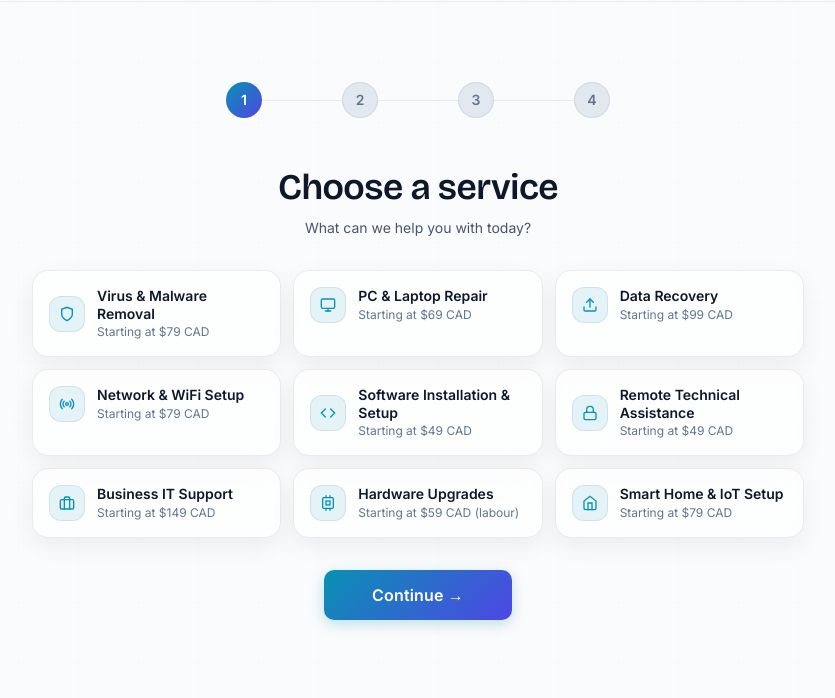
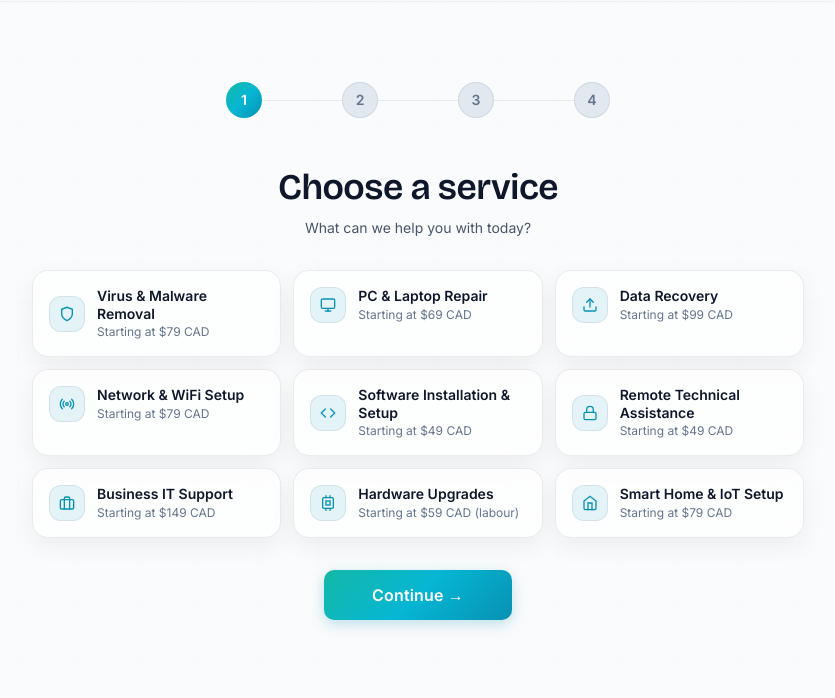
Before and after one commit to vcaresaurabh/nexisconetwork.ca, a PHP site: page /book in a window 1280 px wide. Shown: the part 493-1191 px from the top of the page, without its empty margins (222-1057 px from the left). Run offline with PHP 8.4, Linux system fonts and the light colour scheme; style sheets or scripts are compiled from the project's sources; some libraries are stand-ins or nearby versions; some web fonts are replaced.

Commit message:
feat(ui): logo redesign, carousel fix, typewriter, turquoise services bg
- Redesign logo SVG → N-shaped network graph with turquoise gradient (navbar, preloader, footer)
- Fix testimonial carousel: replace gsap position:absolute with flex+translateX
- Replace hero ticker CSS with JS typewriter cycling 5 service phrases
- Apply text-gradient-turquoise to hero "Seamless Support"
- Restyle services section: gradient-mesh-services + two drift orbs
- Update particles.js colorLine → teal-500 (20,184,166)
- Add .gradient-mesh-services CSS class; rebuild app.css

Co-Authored-By: Claude Sonnet 4.6 <noreply@anthropic.com>

```diff
--- a/public_html/assets/js/app.js
+++ b/public_html/assets/js/app.js
@@ -602,17 +602,9 @@ function initTestimonialsCarousel() {
   let autoTimer = null;
 
   function goTo(index) {
-    cards.forEach((c, i) => {
-      gsap.to(c, {
-        opacity: i === index ? 1 : 0,
-        scale:   i === index ? 1 : 0.96,
-        duration: 0.55,
-        ease: 'power2.inOut',
-        pointerEvents: i === index ? 'auto' : 'none',
-      });
-    });
+    track.style.transform = `translateX(-${index * 100}%)`;
 
-    // Update dots — both class and inline style (pill effect)
+    // Update dots — pill effect
     carousel.querySelectorAll('.carousel-dot').forEach((d, i) => {
       const active = i === index;
       d.classList.toggle('active', active);
@@ -636,7 +628,6 @@ function initTestimonialsCarousel() {
   }
 
   // Init
-  gsap.set(cards, { opacity: 0, scale: 0.96, position: 'absolute', top: 0, left: 0, width: '100%' });
   goTo(0);
   startAuto();
 
@@ -698,6 +689,32 @@ function initHeroBlobs() {
     requestAnimationFrame(tick);
   }
   tick();
+}
+
+/* ================================================================
+   HERO TYPEWRITER
+   ================================================================ */
+function initHeroTypewriter() {
+  const el = document.getElementById('hero-typewriter');
+  if (!el) return;
+
+  const phrases = ['computer repair', 'virus removal', 'network setup', 'data recovery', 'business IT'];
+  let idx = 0;
+
+  function cycle() {
+    idx = (idx + 1) % phrases.length;
+    el.style.opacity = '0';
+    el.style.transform = 'translateY(6px)';
+    setTimeout(() => {
+      el.textContent = phrases[idx];
+      el.style.transition = 'opacity 0.4s ease, transform 0.4s ease';
+      el.style.opacity = '1';
+      el.style.transform = 'translateY(0)';
+    }, 400);
+  }
+
+  el.style.transition = 'opacity 0.4s ease, transform 0.4s ease';
+  setInterval(cycle, 3500);
 }
 
 /* ================================================================
@@ -992,6 +1009,7 @@ function initAll() {
   initKenBurns();
   initClipReveals();
   initTestimonialsCarousel();
+  initHeroTypewriter();
   initHeroBlobs();
   initPageTransitions();
   initMembershipToggle();
--- a/public_html/assets/js/particles.js
+++ b/public_html/assets/js/particles.js
@@ -23,7 +23,7 @@
     dotOpacityMax:   0.55,
     lineOpacityMax:  0.10,
     colorDot:        '8, 145, 178',     // RGB for particles (cyan-600 — visible on light)
-    colorLine:       '79, 70, 229',     // RGB for lines (indigo-600)
+    colorLine:       '20, 184, 166',     // RGB for lines (teal-500 — turquoise)
     speedMin:        0.12,
     speedMax:        0.35,
   };
--- a/public_html/partials/footer.php
+++ b/public_html/partials/footer.php
@@ -78,9 +78,24 @@
         <div class="col-span-2 md:col-span-4 lg:col-span-2">
           <a href="/" class="flex items-center gap-2.5 mb-4" aria-label="Home">
             <svg width="32" height="32" viewBox="0 0 36 36" fill="none" aria-hidden="true">
-              <path d="M4 30 L4 6 L18 18 L32 6 L32 30" stroke="#0891B2" stroke-width="2.5"
-                    stroke-linecap="round" stroke-linejoin="round" fill="none"/>
-              <circle cx="18" cy="18" r="2.5" fill="#4F46E5"/>
+              <defs>
+                <linearGradient id="ft-lg" x1="9" y1="8" x2="27" y2="28" gradientUnits="userSpaceOnUse">
+                  <stop offset="0%" stop-color="#14B8A6"/>
+                  <stop offset="100%" stop-color="#0891B2"/>
+                </linearGradient>
+                <linearGradient id="ft-ng" x1="9" y1="8" x2="27" y2="28" gradientUnits="userSpaceOnUse">
+                  <stop offset="0%" stop-color="#2DD4BF"/>
+                  <stop offset="100%" stop-color="#0891B2"/>
+                </linearGradient>
+              </defs>
+              <line x1="9" y1="28" x2="9" y2="8"  stroke="url(#ft-lg)" stroke-width="2.2" stroke-linecap="round"/>
+              <line x1="9" y1="8"  x2="27" y2="28" stroke="url(#ft-lg)" stroke-width="2.2" stroke-linecap="round"/>
+              <line x1="27" y1="8" x2="27" y2="28" stroke="url(#ft-lg)" stroke-width="2.2" stroke-linecap="round"/>
+              <circle cx="9"  cy="8"  r="2.5" fill="url(#ft-ng)"/>
+              <circle cx="9"  cy="28" r="2"   fill="#06B6D4" opacity="0.85"/>
+              <circle cx="27" cy="8"  r="2"   fill="#14B8A6" opacity="0.85"/>
+              <circle cx="27" cy="28" r="2.5" fill="url(#ft-ng)"/>
+              <circle cx="18" cy="18" r="1.5" fill="#06B6D4" opacity="0.55"/>
             </svg>
             <span class="text-lg font-semibold" style="font-family:'General Sans',sans-serif">
               Nexisco <span style="color:var(--accent)">Network</span>
--- a/public_html/partials/head.php
+++ b/public_html/partials/head.php
@@ -240,14 +240,29 @@ if (empty($_SESSION['csrf_token'])) {
 
 <!-- ── Preloader ──────────────────────────────────────────────── -->
 <div id="preloader" role="status" aria-label="Loading Nexisco Network">
-  <!-- Logo: replace with real SVG -->
   <svg id="preloader-logo" width="64" height="64" viewBox="0 0 64 64" fill="none"
        xmlns="http://www.w3.org/2000/svg" style="opacity:0" aria-hidden="true">
-    <path id="preloader-logo-path"
-      d="M8 56 L8 8 L32 32 L56 8 L56 56"
-      stroke="#0891B2" stroke-width="3" stroke-linecap="round" stroke-linejoin="round"
-      fill="none"/>
-    <circle cx="32" cy="32" r="4" fill="#0891B2" opacity="0.6"/>
+    <defs>
+      <linearGradient id="pre-lg" x1="16" y1="14" x2="48" y2="50" gradientUnits="userSpaceOnUse">
+        <stop offset="0%" stop-color="#14B8A6"/>
+        <stop offset="100%" stop-color="#0891B2"/>
+      </linearGradient>
+      <linearGradient id="pre-ng" x1="16" y1="14" x2="48" y2="50" gradientUnits="userSpaceOnUse">
+        <stop offset="0%" stop-color="#2DD4BF"/>
+        <stop offset="100%" stop-color="#0891B2"/>
+      </linearGradient>
+    </defs>
+    <!-- N strokes -->
+    <line x1="16" y1="50" x2="16" y2="14" stroke="url(#pre-lg)" stroke-width="3.5" stroke-linecap="round"/>
+    <line x1="16" y1="14" x2="48" y2="50" stroke="url(#pre-lg)" stroke-width="3.5" stroke-linecap="round"/>
+    <line x1="48" y1="14" x2="48" y2="50" stroke="url(#pre-lg)" stroke-width="3.5" stroke-linecap="round"/>
+    <!-- Corner nodes -->
+    <circle cx="16" cy="14" r="4.5" fill="url(#pre-ng)"/>
+    <circle cx="16" cy="50" r="3.5" fill="#06B6D4" opacity="0.85"/>
+    <circle cx="48" cy="14" r="3.5" fill="#14B8A6" opacity="0.85"/>
+    <circle cx="48" cy="50" r="4.5" fill="url(#pre-ng)"/>
+    <!-- Centre pulse -->
+    <circle cx="32" cy="32" r="2.5" fill="#06B6D4" opacity="0.55"/>
   </svg>
 
   <div class="preloader-bar-track" style="width:200px;height:2px;background:rgba(15,23,42,0.08);border-radius:1px;overflow:hidden">
--- a/public_html/partials/navbar.php
+++ b/public_html/partials/navbar.php
@@ -14,12 +14,30 @@ $services = $SERVICES ?? [];
 
     <!-- ── Logo ──────────────────────────────────────────────── -->
     <a href="/" class="flex items-center gap-3 group" aria-label="Nexisco Network — Home">
-      <!-- Inline SVG logo mark -->
+      <!-- N-shaped network graph logo mark -->
       <svg width="36" height="36" viewBox="0 0 36 36" fill="none" xmlns="http://www.w3.org/2000/svg"
            class="transition-transform duration-300 group-hover:scale-110" aria-hidden="true">
-        <path d="M4 30 L4 6 L18 18 L32 6 L32 30" stroke="#0891B2" stroke-width="2.5"
-              stroke-linecap="round" stroke-linejoin="round" fill="none"/>
-        <circle cx="18" cy="18" r="2.5" fill="#4F46E5"/>
+        <defs>
+          <linearGradient id="logo-lg" x1="9" y1="8" x2="27" y2="28" gradientUnits="userSpaceOnUse">
+            <stop offset="0%" stop-color="#14B8A6"/>
+            <stop offset="100%" stop-color="#0891B2"/>
+          </linearGradient>
+          <linearGradient id="logo-ng" x1="9" y1="8" x2="27" y2="28" gradientUnits="userSpaceOnUse">
+            <stop offset="0%" stop-color="#2DD4BF"/>
+            <stop offset="100%" stop-color="#0891B2"/>
+          </linearGradient>
+        </defs>
+        <!-- N strokes -->
+        <line x1="9" y1="28" x2="9" y2="8"  stroke="url(#logo-lg)" stroke-width="2.2" stroke-linecap="round"/>
+        <line x1="9" y1="8"  x2="27" y2="28" stroke="url(#logo-lg)" stroke-width="2.2" stroke-linecap="round"/>
+        <line x1="27" y1="8" x2="27" y2="28" stroke="url(#logo-lg)" stroke-width="2.2" stroke-linecap="round"/>
+        <!-- Corner nodes -->
+        <circle cx="9"  cy="8"  r="2.5" fill="url(#logo-ng)"/>
+        <circle cx="9"  cy="28" r="2"   fill="#06B6D4" opacity="0.85"/>
+        <circle cx="27" cy="8"  r="2"   fill="#14B8A6" opacity="0.85"/>
+        <circle cx="27" cy="28" r="2.5" fill="url(#logo-ng)"/>
+        <!-- Centre pulse node -->
+        <circle cx="18" cy="18" r="1.5" fill="#06B6D4" opacity="0.55"/>
       </svg>
       <span class="font-semibold text-[1.125rem] tracking-tight" style="font-family:'General Sans',sans-serif">
         Nexisco <span style="color:var(--accent)">Network</span>
--- a/src/input.css
+++ b/src/input.css
@@ -19,9 +19,10 @@
   --color-bg-tertiary:   #E2E8F0;
   --color-bg-card:       #FFFFFF;
 
-  --color-accent:        #0891B2;     /* cyan-600 */
-  --color-accent-2:      #4F46E5;     /* indigo-600 */
-  --color-accent-glow:   rgba(8, 145, 178, 0.18);
+  --color-accent:        #0891B2;     /* cyan-600 — primary brand */
+  --color-accent-2:      #14B8A6;     /* teal-500 — turquoise sibling */
+  --color-accent-3:      #4F46E5;     /* indigo-600 — secondary for variety */
+  --color-accent-glow:   rgba(20, 184, 166, 0.20);
 
   --color-text-primary:   #0F172A;    /* slate-900 */
   --color-text-secondary: #475569;    /* slate-600 */
@@ -56,12 +57,16 @@
   --bg-tertiary:   #E2E8F0;
   --bg-card:       #FFFFFF;
 
-  /* Accent */
-  --accent:          #0891B2;
-  --accent-2:        #4F46E5;
-  --accent-gradient: linear-gradient(135deg, #0891B2 0%, #4F46E5 100%);
-  --accent-glow:     0 0 40px rgba(8, 145, 178, 0.18);
-  --accent-glow-lg:  0 0 80px rgba(8, 145, 178, 0.25);
+  /* Accent — turquoise palette */
+  --accent:          #0891B2;       /* cyan-600 (primary) */
+  --accent-2:        #14B8A6;       /* teal-500 (turquoise sibling) */
+  --accent-3:        #4F46E5;       /* indigo (variety / accents) */
+  --accent-light:    #22D3EE;       /* cyan-400 (highlight) */
+  --accent-deep:     #0E7490;       /* cyan-700 (shadow) */
+  --accent-gradient: linear-gradient(135deg, #14B8A6 0%, #06B6D4 50%, #0891B2 100%);
+  --accent-gradient-soft: linear-gradient(135deg, rgba(20,184,166,0.18) 0%, rgba(8,145,178,0.18) 100%);
+  --accent-glow:     0 0 40px rgba(20, 184, 166, 0.22);
+  --accent-glow-lg:  0 0 80px rgba(20, 184, 166, 0.30);
 
   /* Text */
   --text-primary:   #0F172A;
@@ -610,6 +623,14 @@
   .bg-dots {
     background-image: radial-gradient(rgba(15,23,42,0.08) 1px, transparent 1px);
     background-size: 24px 24px;
+  }
+
+  .gradient-mesh-services {
+    background:
+      radial-gradient(ellipse 80% 60% at 10% 30%, rgba(20,184,166,0.12) 0%, transparent 60%),
+      radial-gradient(ellipse 60% 50% at 85% 70%, rgba(6,182,212,0.10) 0%, transparent 55%),
+      radial-gradient(ellipse 50% 40% at 50% 10%, rgba(79,70,229,0.07) 0%, transparent 50%),
+      var(--bg-secondary);
   }
 
   /* ── Button System ────────────────────────────────────────── */
```
Also changed, not shown: other parts of src/input.css (+74 -31 lines), public_html/pages/home.php (+9 -17 lines).
